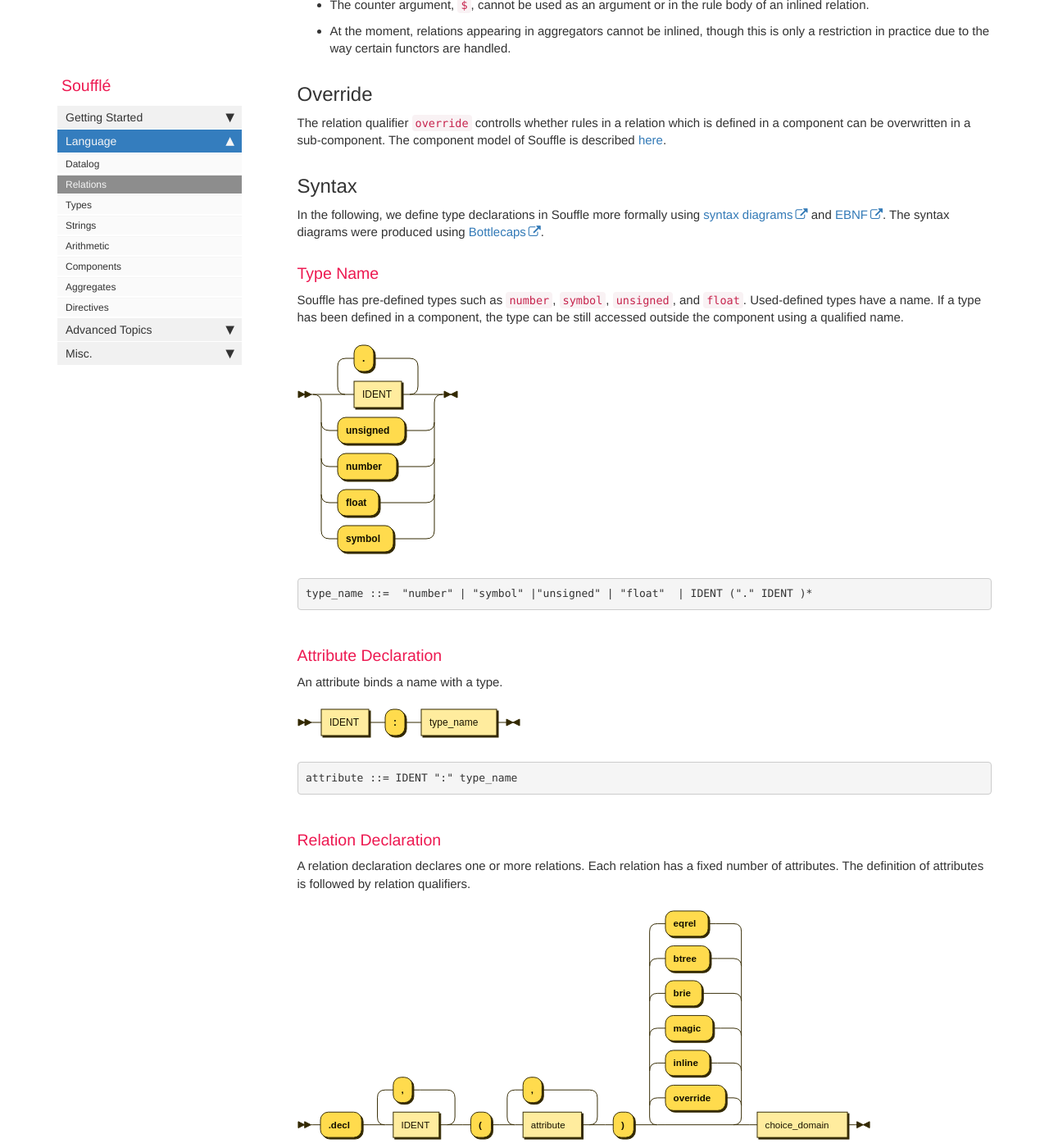
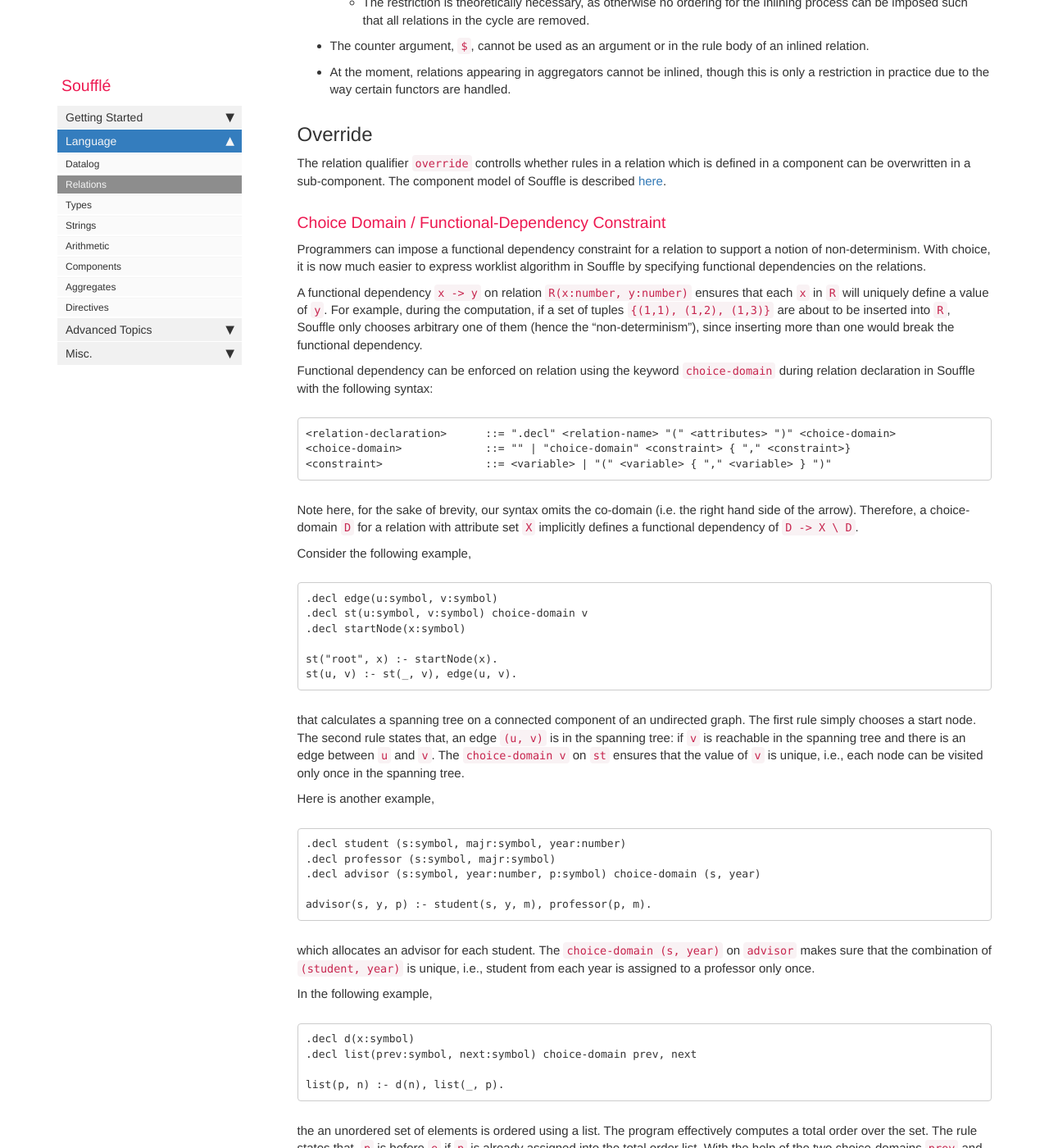
Before and after one commit to souffle-lang/souffle-lang.github.io, a Jekyll site: the page built from pages/docs/relations.md, in a window 1280 px wide and 1400 px high, scrolled down 5114 px. Shown: the whole window at 82% size. Built offline with Jekyll 4.4.1, drawn with Linux system fonts in a browser that asks for light colours; comment, search, counter and statistics services are not loaded; some of the changed text lies outside the part shown.

Commit message:
Update relations.md

````diff
--- a/pages/docs/relations.md
+++ b/pages/docs/relations.md
@@ -181,6 +181,75 @@ Inlining works in all situations, provided the following conditions are met:
 ## Override
 The relation qualifier `override` controlls whether rules in a relation which is defined in a component can be overwritten in a sub-component. The component model of Souffle is described [here](components).
 
+### Choice Domain / Functional-Dependency Constraint
+
+Programmers can impose a functional dependency constraint for a relation to support a notion of non-determinism.
+With choice, it is now much easier to express worklist algorithm in Souffle by specifying functional dependencies on the relations.
+
+A functional dependency `x -> y` on relation `R(x:number, y:number)` ensures that
+each `x` in `R` will uniquely define a value of `y`.
+For example, during the computation, if a set of tuples `{(1,1), (1,2), (1,3)}`
+are about to be inserted into `R`, Souffle only chooses arbitrary one of them
+(hence the "non-determinism"), since inserting more than one would break the
+functional dependency.
+
+Functional dependency can be enforced on relation using the keyword `choice-domain` during relation
+declaration in Souffle with the following syntax:
+
+```
+<relation-declaration>      ::= ".decl" <relation-name> "(" <attributes> ")" <choice-domain>
+<choice-domain>             ::= "" | "choice-domain" <constraint> { "," <constraint>}
+<constraint>                ::= <variable> | "(" <variable> { "," <variable> } ")"
+```
+
+Note here, for the sake of brevity, our syntax omits the co-domain (i.e. the right hand side of the arrow).
+Therefore, a choice-domain `D` for a relation with attribute set `X` implicitly defines a
+functional dependency of `D -> X \ D`.
+
+Consider the following example,
+```
+.decl edge(u:symbol, v:symbol)
+.decl st(u:symbol, v:symbol) choice-domain v
+.decl startNode(x:symbol)
+
+st("root", x) :- startNode(x).
+st(u, v) :- st(_, v), edge(u, v).
+```
+that calculates a spanning tree on a connected component of an undirected graph.
+The first rule simply chooses a start node.
+The second rule states that, an edge `(u, v)` is in the spanning tree: if `v` is
+reachable in the spanning tree and there is an edge between `u` and `v`.
+The `choice-domain v` on `st` ensures that the value of `v` is unique, i.e.,
+each node can be visited only once in the spanning tree.
+
+Here is another example,
+```
+.decl student (s:symbol, majr:symbol, year:number)
+.decl professor (s:symbol, majr:symbol)
+.decl advisor (s:symbol, year:number, p:symbol) choice-domain (s, year)
+
+advisor(s, y, p) :- student(s, y, m), professor(p, m).
+```
+which allocates an advisor for each student. The `choice-domain (s, year)`
+on `advisor` makes sure that the combination of `(student, year)` is unique,
+i.e., student from each year is assigned to a professor only once.
+
+In the following example,
+```
+.decl d(x:symbol)
+.decl list(prev:symbol, next:symbol) choice-domain prev, next
+
+list(p, n) :- d(n), list(_, p).
+```
+the  an unordered set of elements is ordered using a list.
+The program effectively computes a total order over the set.
+The rule states that, `p` is before `e` if `p` is already assigned into the total order list.
+With the help of the two choice-domains `prev` and `next`:
+`prev` makes sure that for each element, there can only be one unique element after
+it; similarly, `next` makes sure for each element, there can be only one unique
+element before it. Those constraints defines the property of a total order set.
+
+
 ## Syntax
 
 In the following, we define type declarations in Souffle more formally using [syntax diagrams](https://en.wikipedia.org/wiki/Syntax_diagram) and [EBNF](https://en.wikipedia.org/wiki/Extended_Backus–Naur_form). The syntax diagrams were produced using [Bottlecaps](https://www.bottlecaps.de/rr/ui).
````
